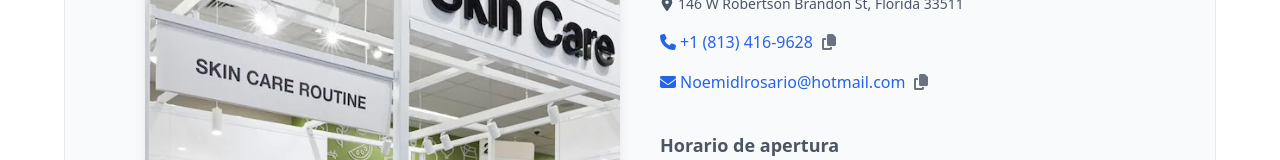
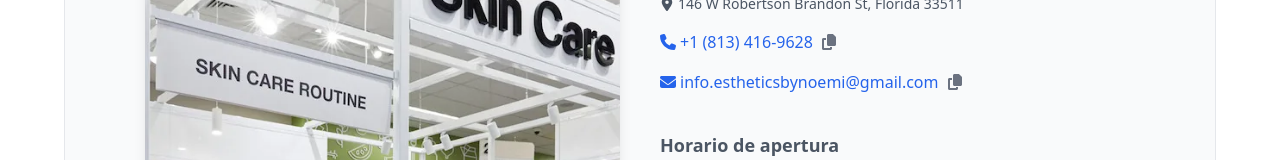
Before and after one commit to joySutradhor/esthetic-clientside, a Next.js app: page /about in a window 1280 px wide. Shown: the part 2092-2252 px from the top of the page. Built offline with nearby package versions, Linux system fonts and the light colour scheme.

Commit message:
emial changed

```diff
--- a/app/_Main/OfficeLocation/page.js
+++ b/app/_Main/OfficeLocation/page.js
@@ -78,15 +78,15 @@ function OfficeLocation () {
                   {/* Email */}
                   <div className='flex items-center space-x-2'>
                     <a
-                      href='mailto:Noemidlrosario@hotmail.com'
+                      href='mailto:info.estheticsbynoemi@gmail.com'
                       className='text-blue-600 hover:underline flex items-center space-x-1'
                     >
                       <FaEnvelope />
-                      <span>Noemidlrosario@hotmail.com</span>
+                      <span>info.estheticsbynoemi@gmail.com</span>
                     </a>
                     <button
                       onClick={() =>
-                        handleCopy('Noemidlrosario@hotmail.com', 'email')
+                        handleCopy('info.estheticsbynoemi@gmail.com', 'email')
                       }
                       className='text-gray-500 hover:text-blue-500'
                     >
```
